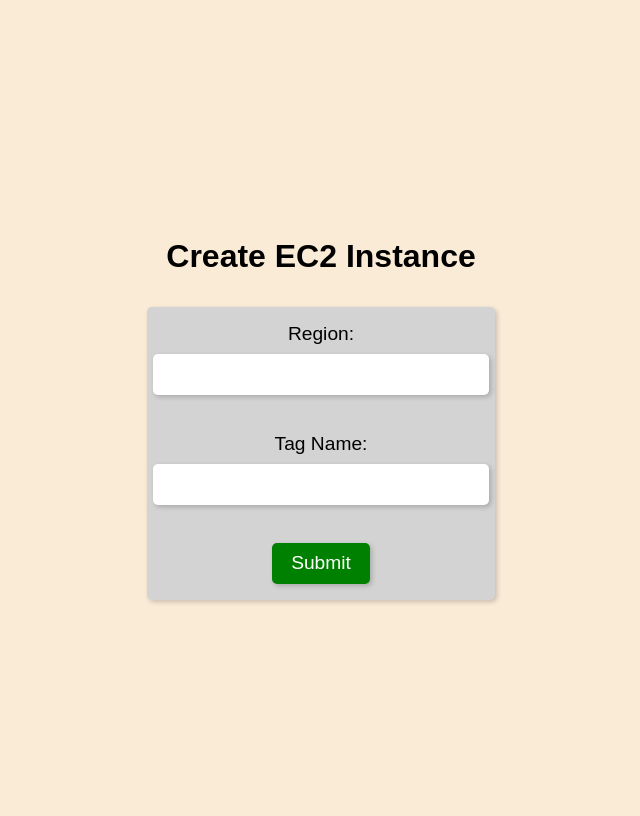
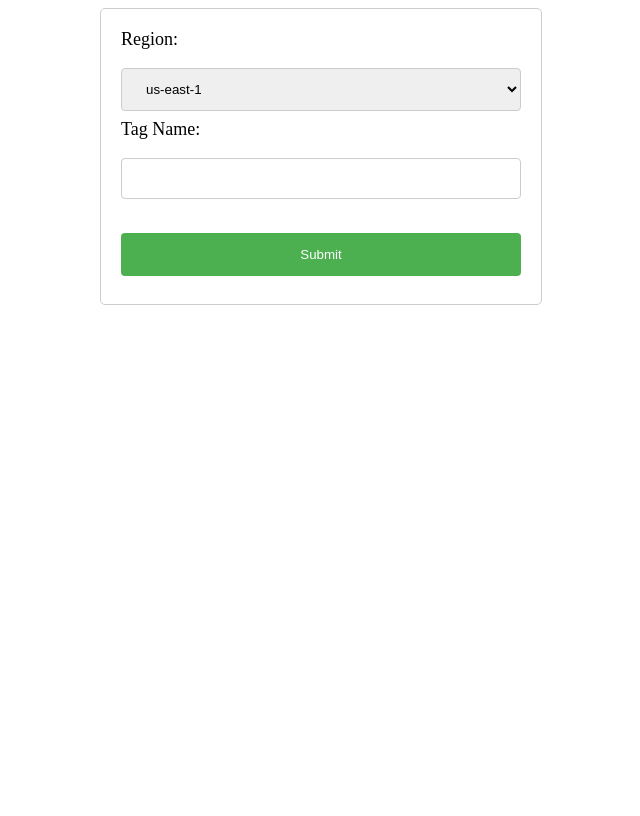
Before and after one commit to devops-terraform-aws/python, a Flask app: template templates/create_index.html in a window 1280 px wide. Shown: the whole page, without its empty margins (319-959 px from the left). After the commit the page ends 305 px from the top, so only its background shows below. Run offline with Flask 2, Linux system fonts and the light colour scheme; the template is opened without the code that fills it, so the values that code supplies are empty.

Commit message:
drop down menu for region

```diff
--- a/create_dashboard.py
+++ b/create_dashboard.py
@@ -9,6 +9,7 @@ def index():
         region = request.form["region"]
         tag_name = request.form["tag_name"]
         ec2 = boto3.client('ec2', region_name=region)
+
 
         response = ec2.describe_images(
             Owners=['099720109477'],
--- a/static/create_style.css
+++ b/static/create_style.css
@@ -1,58 +1,38 @@
-body {
-    font-family: Arial, sans-serif;
-    background-color: antiquewhite;
-}
-
-.container {
-    display: flex;
-    flex-direction: column;
-    align-items: center;
-    justify-content: center;
-    height: 100vh;
-}
-
-h1 {
-    font-size: 2em;
-    margin-bottom: 1em;
-}
-
 form {
-    display: flex;
-    flex-direction: column;
-    align-items: center;
-    padding: 1em;
-    background-color: lightgray;
+    width: 400px;
+    margin: 0 auto;
+    padding: 20px;
+    border: 1px solid #ccc;
     border-radius: 5px;
-    box-shadow: 2px 2px 5px rgba(0, 0, 0, 0.2);
-    width: 25%;
 }
 
 label {
-    font-size: 1.2em;
-    margin-bottom: 0.5em;
+    display: block;
+    margin-bottom: 10px;
+    font-size: 18px;
 }
 
-input[type="text"] {
-    padding: 0.5em;
-    font-size: 1.2em;
-    margin-bottom: 1em;
+select, input[type="text"] {
     width: 100%;
-    border-radius: 5px;
-    border: none;
-    box-shadow: 2px 2px 5px rgba(0, 0, 0, 0.2);
+    padding: 12px 20px;
+    margin: 8px 0;
+    display: inline-block;
+    border: 1px solid #ccc;
+    border-radius: 4px;
+    box-sizing: border-box;
 }
 
 input[type="submit"] {
-    padding: 0.5em 1em;
-    font-size: 1.2em;
-    background-color: green;
+    width: 100%;
+    background-color: #4CAF50;
     color: white;
-    border-radius: 5px;
+    padding: 14px 20px;
+    margin: 8px 0;
     border: none;
-    box-shadow: 2px 2px 5px rgba(0, 0, 0, 0.2);
+    border-radius: 4px;
     cursor: pointer;
 }
 
 input[type="submit"]:hover {
-    background-color: #408044;
+    background-color: #45a049;
 }
--- a/templates/create_index.html
+++ b/templates/create_index.html
@@ -4,15 +4,19 @@
         <link rel="stylesheet" type="text/css" href="{{ url_for('static', filename='create_style.css') }}">
     </head>
     <body>
-        <div class="container">
-            <h1 class="text-center">Create EC2 Instance</h1>
-            <form method="post" class="form-group">
-                <label for="region">Region:</label>
-                <input type="text" class="form-control" name="region" id="region" required><br>
-                <label for="tag_name">Tag Name:</label>
-                <input type="text" class="form-control" name="tag_name" id="tag_name" required><br>
-                <input type="submit" class="btn btn-primary" value="Submit">
-            </form>
-        </div>
+        <form method="post">
+            <label for="region">Region:</label>
+            <select name="region">
+              <option value="us-east-1">us-east-1</option>
+              <option value="us-west-2">us-west-2</option>
+              <option value="ap-southeast-1">ap-southeast-1</option>
+            </select>
+            <br>
+            <label for="tag_name">Tag Name:</label>
+            <input type="text" name="tag_name" required>
+            <br><br>
+            <input type="submit" value="Submit">
+          </form>
+
     </body>
 </html>
```
